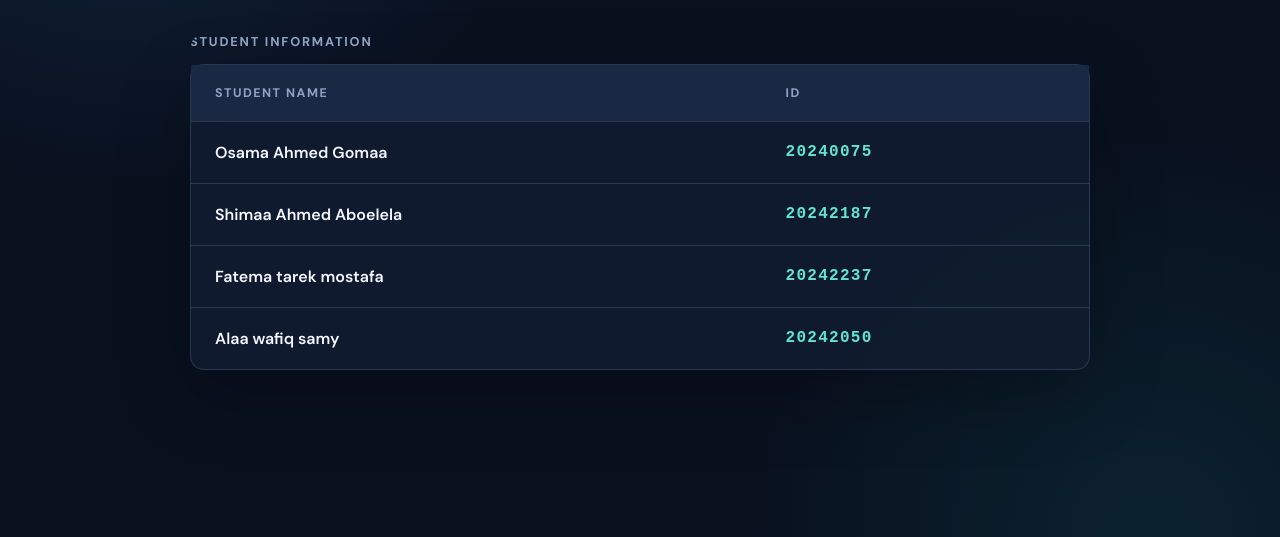
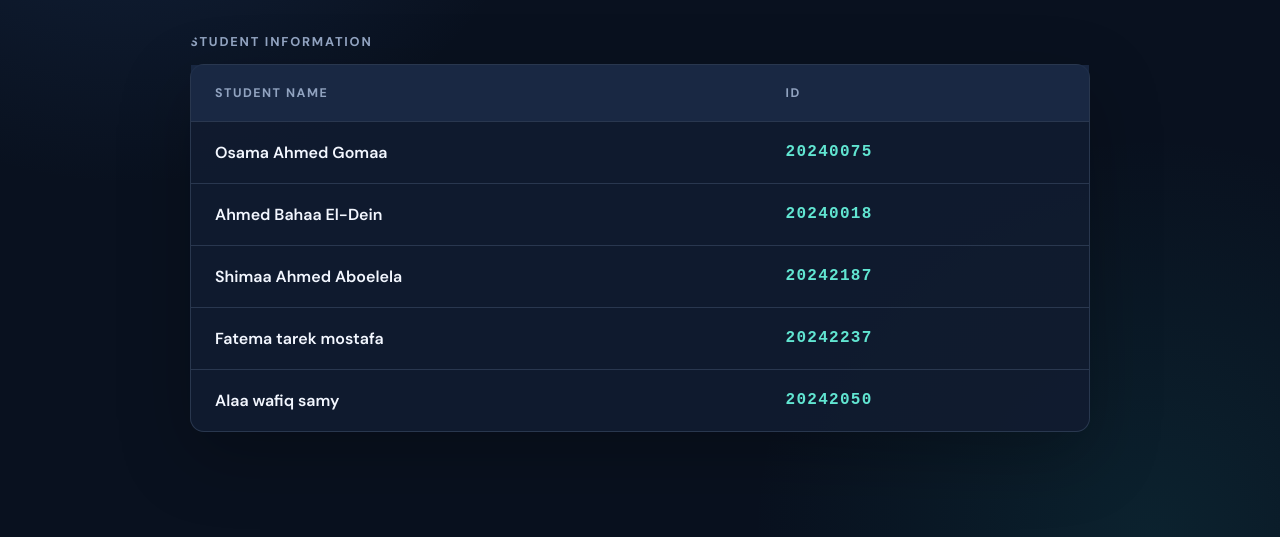
Before and after one commit to osama-ahmmad/team-members-page, a plain HTML site: page index.html in a window 1280 px wide. Shown: the part 263-800 px from the top of the page. Drawn offline with Linux system fonts and the light colour scheme.

Commit message:
Add Ahmed Bahaa information

```diff
--- a/index.html
+++ b/index.html
@@ -25,6 +25,10 @@
             <td>20240075</td>
           </tr>
           <tr>
+            <td>Ahmed Bahaa El-Dein</td>
+            <td>20240018</td>
+          </tr>
+          <tr>
             <td>Shimaa Ahmed Aboelela</td>
             <td>20242187</td>
           </tr>
```
